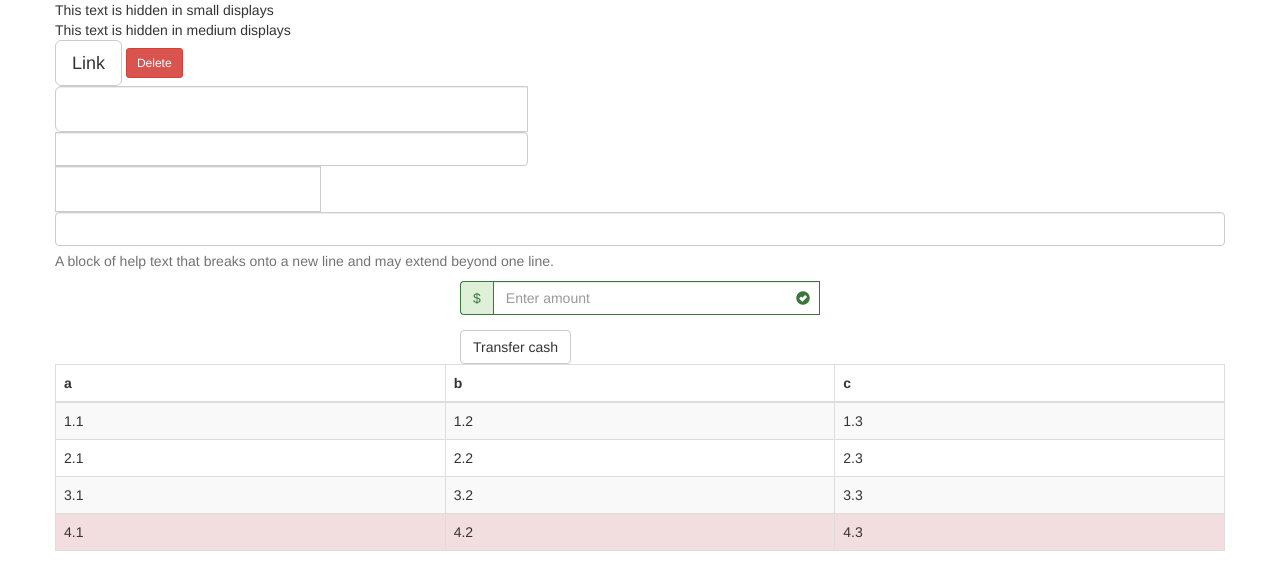
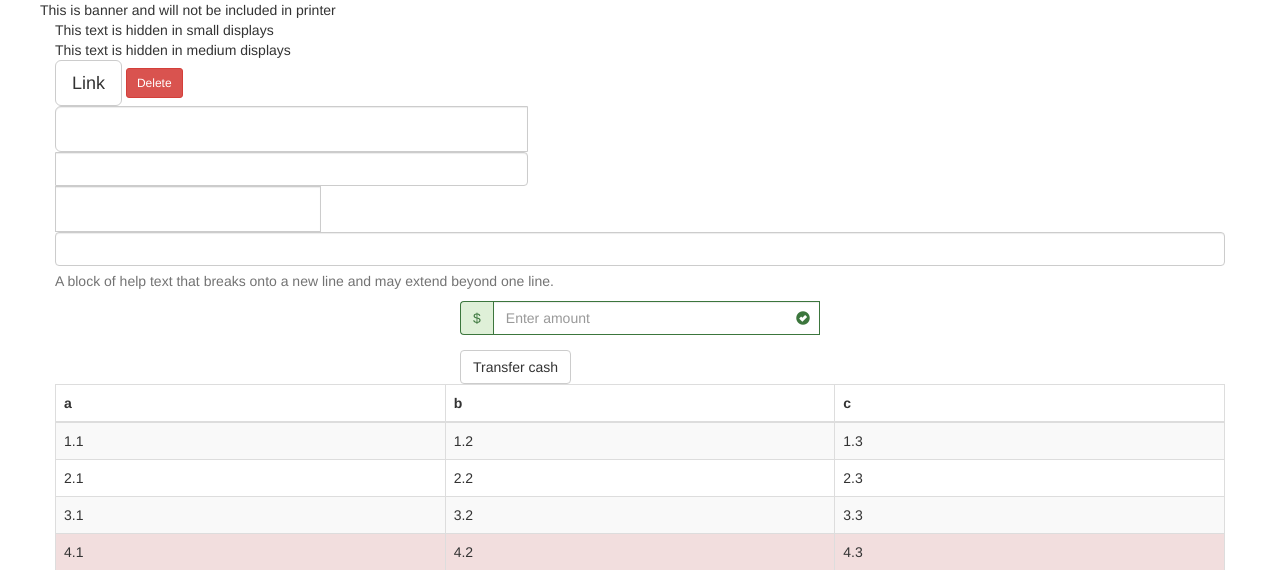
Before and after one commit to maxmln/Internet_programing, a web app: page / in a window 1280 px wide. Shown: the top 570 px of the page. Run offline with its HTML, style and script files only (its server is not run), Linux system fonts and the light colour scheme; data that the repository does not hold is empty.

Commit message:
Applied printer styles (include/exclude in print)

```diff
--- a/05_SampleBootstrap/WebContent/index.html
+++ b/05_SampleBootstrap/WebContent/index.html
@@ -10,6 +10,13 @@
 
 		<div class="container">
 		<div class="row hidden-sm hidden-xs">
+		<div class="row hidden-print">
+				This is banner and will not be included in printer
+			</div>
+			<div class="row visible-print-block">
+				This is printed from tanovedu @ github
+			</div>
+
 				This text is hidden in small displays
 			</div>
 			<div class="row hidden-md">
```
